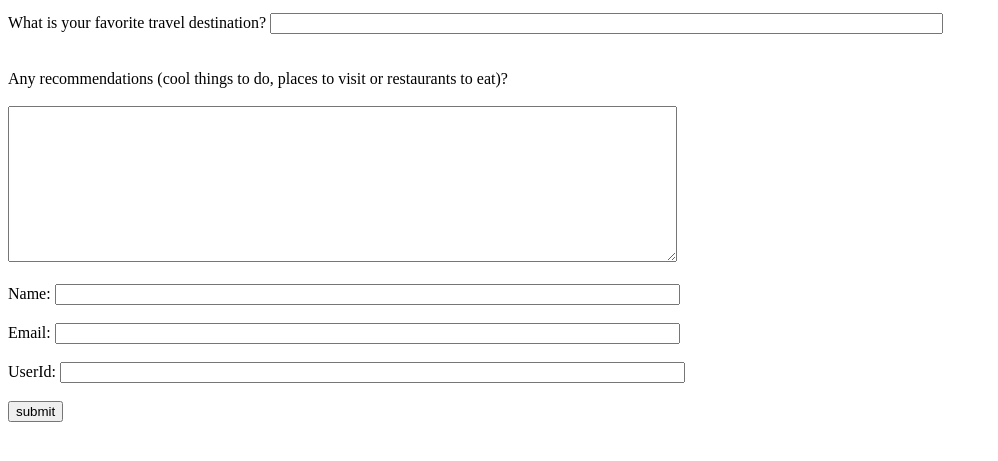
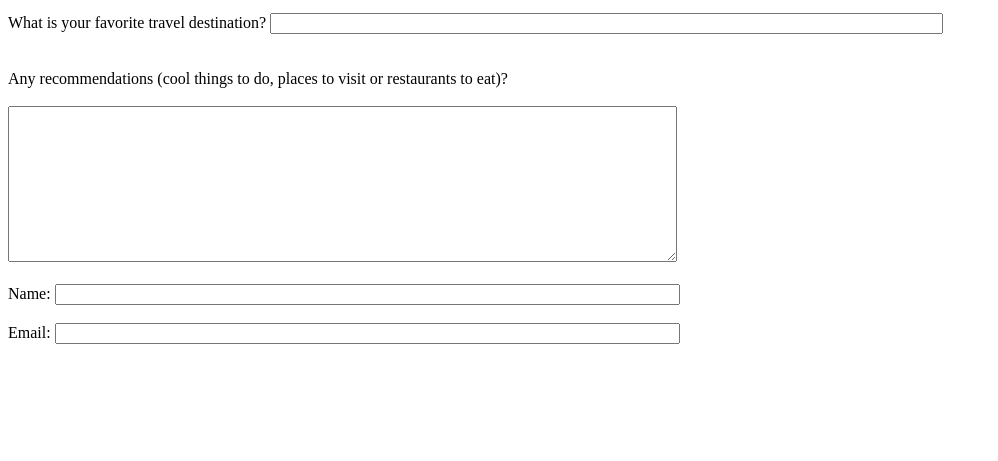
Before and after one commit to longstoryshort/longstoryshort.github.io, a plain HTML site: page index.html in a window 1280 px wide. Shown: the part 101-562 px from the top of the page, without its empty margins (0-998 px from the left). Drawn offline with Linux system fonts and the light colour scheme.

Commit message:
Update index.html

```diff
--- a/index.html
+++ b/index.html
@@ -30,9 +30,7 @@
     <br><br>
     Email: <input name="email" required="" size="75" type="email"/>
     <br><br>
-    UserId: <input name="userId" required="" size="75" type="userId"/>
-    <br><br>
-    <input name="submit" type="submit" value="submit"/>
+
 </form>
 <script type="text/javascript">
 /*
@@ -51,7 +49,7 @@ window.onload = function (){
       var fullname = form["fullname"].value;
       var destination = form["destination"].value;
       var details = form["details"].value;
-      var userId = form["userId"].value;
+      //var userId = form["userId"].value;
 
       var user = {
           email: email,
@@ -69,7 +67,7 @@ window.onload = function (){
     analytics.track('Button Clicked LSS', {
 
         name: fullname,
-        email:email,
+        email: email,
         },
         {
             context: {
```
